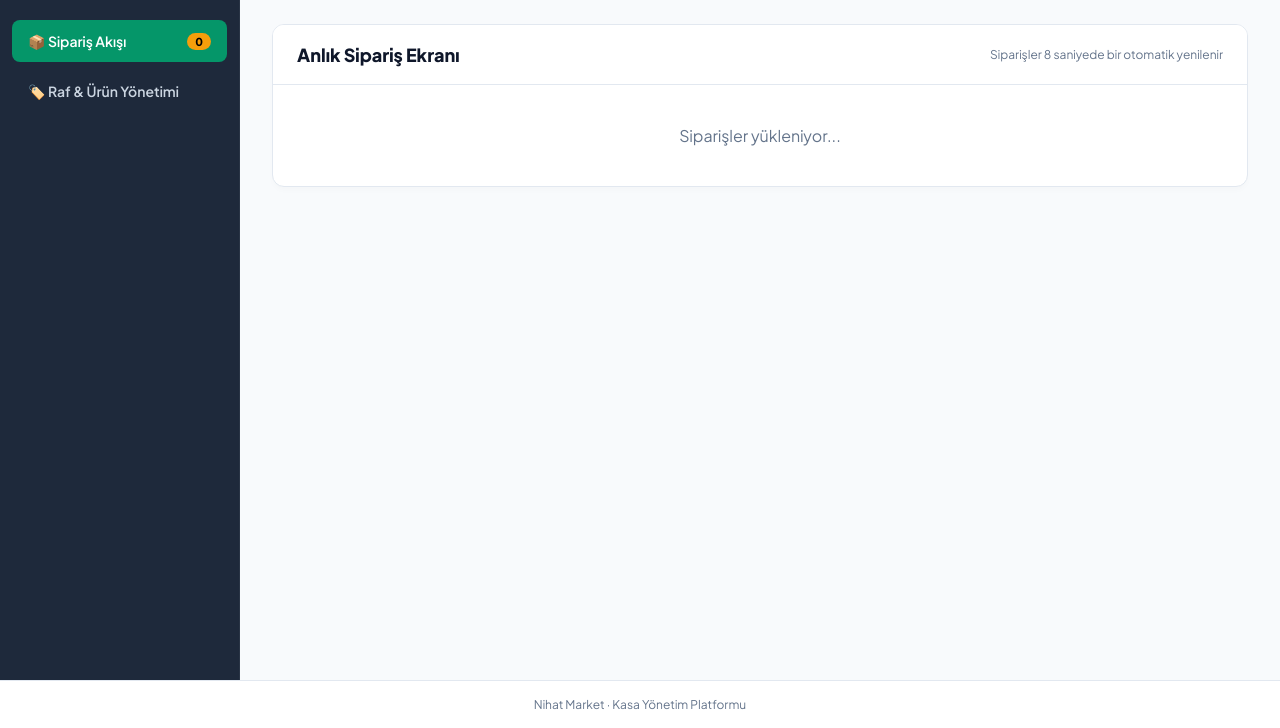
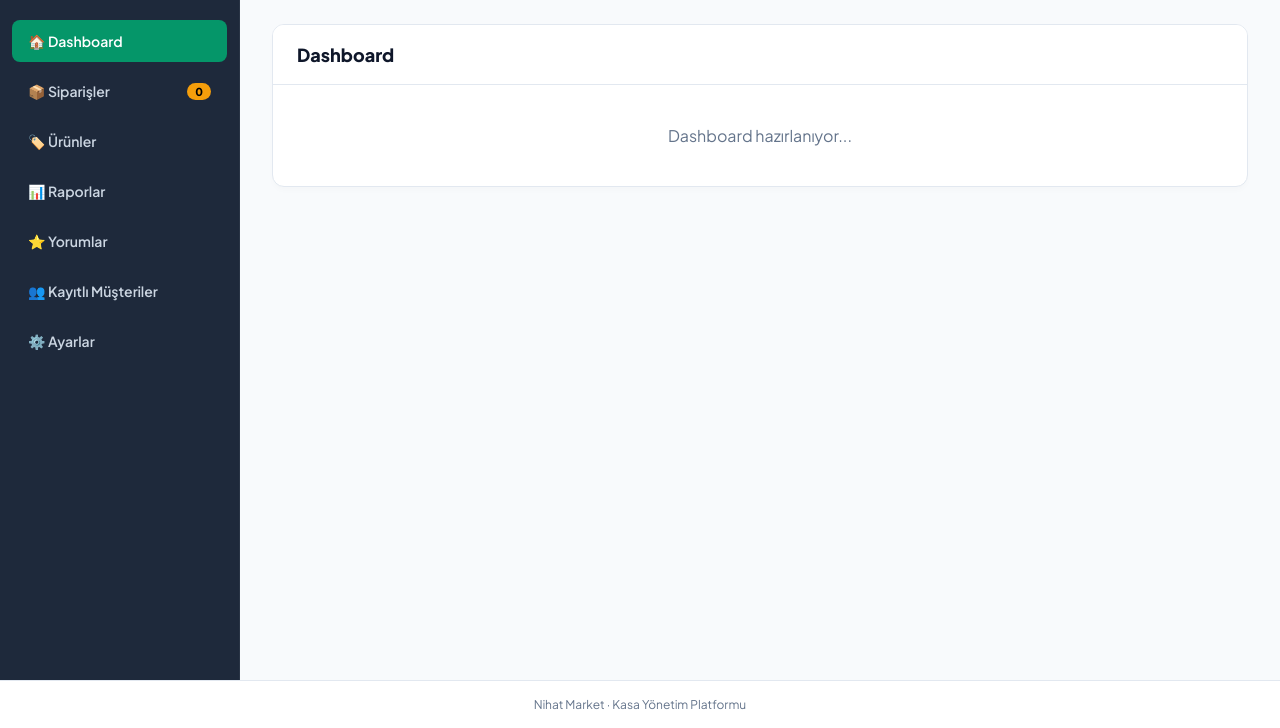
Before and after one commit to Lian-you04/market-app, a Flask app: template templates/market.html in a window 1280 px wide. Shown: the part 72-800 px from the top of the page. Run offline with Flask 3, Linux system fonts and the light colour scheme; the template is opened without the code that fills it, so the values that code supplies are empty; some libraries are stand-ins or nearby versions.

Commit message:
market sayfası güncellendi

```diff
--- a/templates/market.html
+++ b/templates/market.html
@@ -130,18 +130,51 @@
 
 <div class="layout">
 <aside class="sidebar">
-    <div class="nav-item active" onclick="sekmeDegis('siparisler', this)">
-      <span>📦 Sipariş Akışı</span>
+  <div class="nav-item active" onclick="sekmeDegis('dashboard', this)">
+    <span>🏠 Dashboard</span>
+  </div>
+
+  <div class="nav-item" onclick="sekmeDegis('siparisler', this)">
+    <span>📦 Siparişler</span>
     <span class="badge" id="bekleyen-sayisi">0</span>
   </div>
+
   <div class="nav-item" onclick="sekmeDegis('urunler', this)">
-      <span>🏷️ Raf & Ürün Yönetimi</span>
+    <span>🏷️ Ürünler</span>
+  </div>
+
+  <div class="nav-item" onclick="sekmeDegis('raporlar', this)">
+    <span>📊 Raporlar</span>
+  </div>
+
+  <div class="nav-item" onclick="sekmeDegis('yorumlar', this)">
+    <span>⭐ Yorumlar</span>
+  </div>
+
+  <div class="nav-item" onclick="sekmeDegis('musteriler', this)">
+    <span>👥 Kayıtlı Müşteriler</span>
+  </div>
+
+  <div class="nav-item" onclick="sekmeDegis('ayarlar', this)">
+    <span>⚙️ Ayarlar</span>
   </div>
 </aside>
 
   <main class="main-content">
+    <!-- DASHBOARD SEKMESİ -->
+<div id="sekme-dashboard">
+  <div class="panel">
+    <div class="panel-header">
+      <h2>Dashboard</h2>
+    </div>
+
+    <div style="padding: 40px; text-align: center; color: var(--text-muted);">
+      Dashboard hazırlanıyor...
+    </div>
+  </div>
+</div>
     <!-- SİPARİŞLER SEKMESİ -->
-    <div id="sekme-siparisler">
+    <div id="sekme-siparisler" class="hidden">
       <div class="panel">
         <div class="panel-header">
           <h2>Anlık Sipariş Ekranı</h2>
@@ -205,6 +238,54 @@
 
 
 
+    <!-- RAPORLAR SEKMESİ -->
+    <div id="sekme-raporlar" class="hidden">
+      <div class="panel">
+        <div class="panel-header">
+          <h2>Raporlar</h2>
+        </div>
+        <div style="padding: 40px; text-align: center; color: var(--text-muted);">
+          Raporlar bölümü hazırlanıyor...
+        </div>
+      </div>
+    </div>
+
+    <!-- YORUMLAR SEKMESİ -->
+    <div id="sekme-yorumlar" class="hidden">
+      <div class="panel">
+        <div class="panel-header">
+          <h2>Yorumlar</h2>
+        </div>
+        <div style="padding: 40px; text-align: center; color: var(--text-muted);">
+          Yorumlar bölümü hazırlanıyor...
+        </div>
+      </div>
+    </div>
+
+    <!-- KAYITLI MÜŞTERİLER SEKMESİ -->
+    <div id="sekme-musteriler" class="hidden">
+      <div class="panel">
+        <div class="panel-header">
+          <h2>Kayıtlı Müşteriler</h2>
+        </div>
+        <div style="padding: 40px; text-align: center; color: var(--text-muted);">
+          Kayıtlı müşteriler bölümü hazırlanıyor...
+        </div>
+      </div>
+    </div>
+
+    <!-- AYARLAR SEKMESİ -->
+    <div id="sekme-ayarlar" class="hidden">
+      <div class="panel">
+        <div class="panel-header">
+          <h2>Ayarlar</h2>
+        </div>
+        <div style="padding: 40px; text-align: center; color: var(--text-muted);">
+          Ayarlar bölümü hazırlanıyor...
+        </div>
+      </div>
+    </div>
+
   </main>
 </div>
 
@@ -221,10 +302,29 @@ let dukkanMinLimit = 50.0;
 
 
 function sekmeDegis(sekme, el) {
-  document.querySelectorAll('.nav-item').forEach(i => i.classList.remove('active'));
+  document.querySelectorAll('.nav-item').forEach(item => {
+    item.classList.remove('active');
+  });
+
   el.classList.add('active');
-  document.getElementById('sekme-siparisler').classList.toggle('hidden', sekme !== 'siparisler');
-  document.getElementById('sekme-urunler').classList.toggle('hidden', sekme !== 'urunler');
+
+  const sekmeler = [
+    'dashboard',
+    'siparisler',
+    'urunler',
+    'raporlar',
+    'yorumlar',
+    'musteriler',
+    'ayarlar'
+  ];
+
+  sekmeler.forEach(sekmeAdi => {
+    const sekmeAlani = document.getElementById(`sekme-${sekmeAdi}`);
+
+    if (sekmeAlani) {
+      sekmeAlani.classList.toggle('hidden', sekmeAdi !== sekme);
+    }
+  });
 }
 
 async function marketDurumYukle() {
--- a/templates/musteri.html
+++ b/templates/musteri.html
@@ -1099,7 +1099,6 @@ async function siparisiOnayla() {
     body: JSON.stringify({
       market_id: MARKET_ID,
       odeme_yontemi: document.getElementById('modal-odeme').value,
-      teslimat_yontemi: 'adrese_teslim',
       not: musteriNotu,
       urunler: kalemler
     })
```
Also changed, not shown: app/routes/musteri.py (+358 -84 lines). Lines whose indentation alone changed are shown as unchanged.
